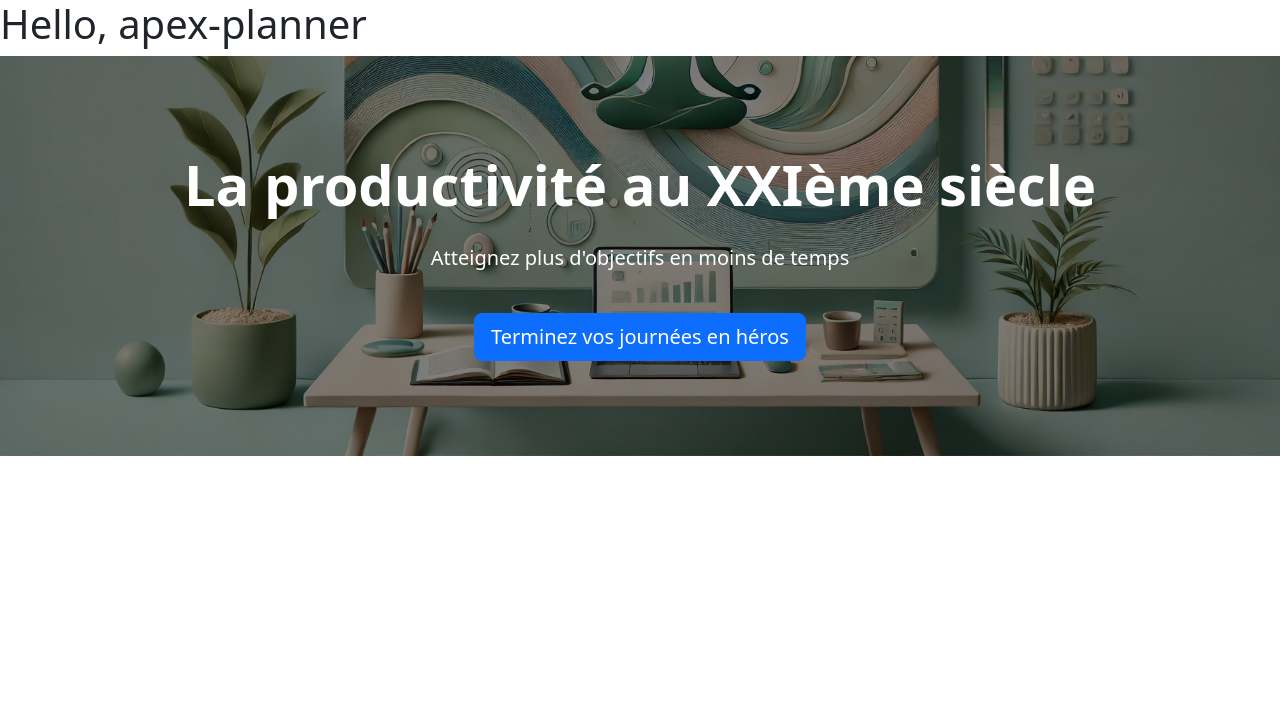
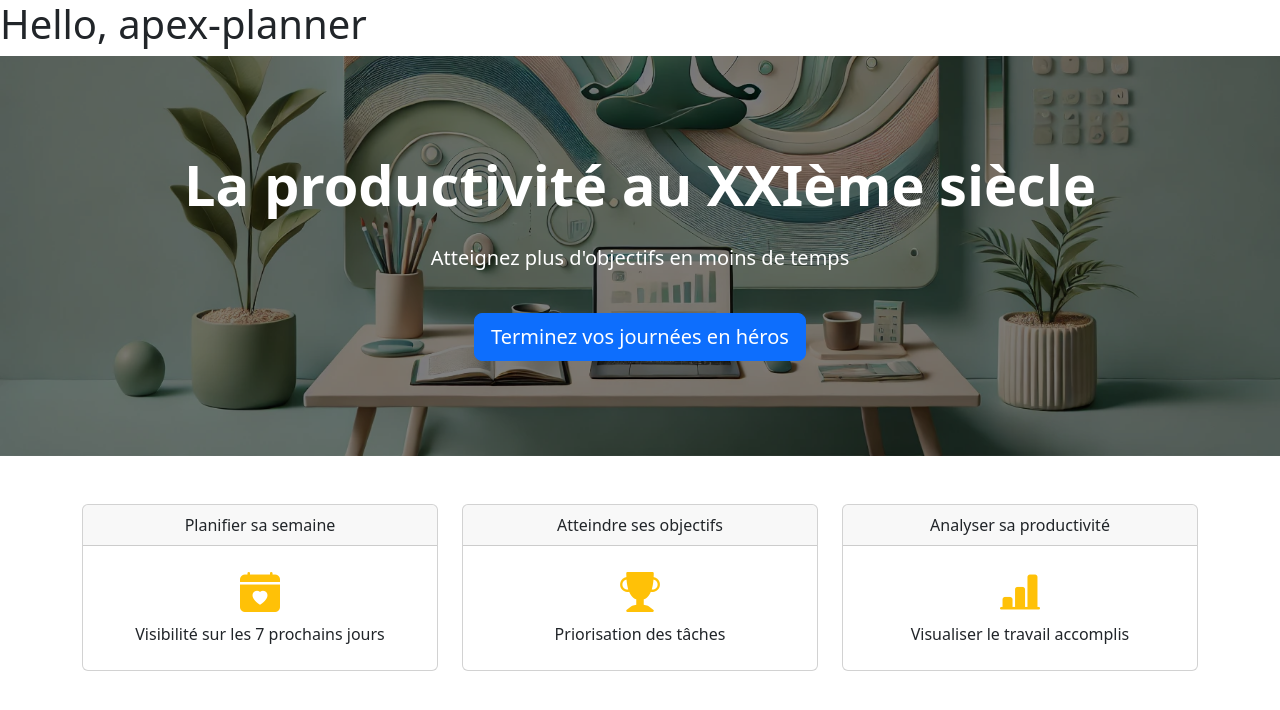
Before and after one commit to RealApexMan/apex-planner, an Angular app: page / in a window 1280 px wide. Shown: the top 710 px of the page. Built offline with nearby package versions, Linux system fonts and the light colour scheme.

Commit message:
Add homepage feature card list feature

```diff
--- a/angular.json
+++ b/angular.json
@@ -28,7 +28,9 @@
             ],
             "styles": [
               "src/styles.scss",
-              "node_modules/bootstrap/dist/css/bootstrap.min.css"
+              "node_modules/bootstrap/dist/css/bootstrap.min.css",
+              "node_modules/bootstrap-icons/font/bootstrap-icons.css"
+
 
 
             ]
--- a/package.json
+++ b/package.json
@@ -38,6 +38,7 @@
     "@angular/platform-browser": "^20.3.12",
     "@angular/router": "^20.3.12",
     "bootstrap": "^5.3.8",
+    "bootstrap-icons": "^1.13.1",
     "firebase": "^12.5.0",
     "rxjs": "~7.8.0",
     "tslib": "^2.3.0"
--- a/src/app/visitor/home/home.page.component.html
+++ b/src/app/visitor/home/home.page.component.html
@@ -4,3 +4,5 @@
     button="Terminez vos journées en héros"
     (clicked)="onBannerClicked()"
 />
+
+<app-homepage-feature-card-list [featureCardList]="featureCardList()" />
--- a/src/app/visitor/home/home.page.component.ts
+++ b/src/app/visitor/home/home.page.component.ts
@@ -1,13 +1,32 @@
-import { Component } from '@angular/core';
+import { Component, signal } from '@angular/core';
 import { HomeBannerDumbComponent } from "./home-banner/home-banner.dumb.component";
+import { HomepageFeatureCardListDumbComponent } from "./homepage-feature-card-list/homepage-feature-card-list.dumb.component";
 
 @Component({
   selector: 'app-home',
-  imports: [HomeBannerDumbComponent],
+  imports: [HomeBannerDumbComponent, HomepageFeatureCardListDumbComponent],
   templateUrl: './home.page.component.html',
   styleUrl: './home.page.component.scss',
 })
 export class HomePageComponent {
+featureCardList = signal([
+    {
+      name: 'Planifier sa semaine',
+      icon: 'calendar-heart-fill',
+      description: 'Visibilité sur les 7 prochains jours',
+    },
+    {
+      name: 'Atteindre ses objectifs',
+      icon: 'trophy-fill',
+      description: 'Priorisation des tâches',
+    },
+    {
+      name: 'Analyser sa productivité',
+      icon: 'bar-chart-line-fill',
+      description: 'Visualiser le travail accomplis',
+    },
+  ]);
+
 onBannerClicked() {
     console.log('Banner clicked');
   }
--- /dev/null
+++ b/src/app/visitor/home/homepage-feature-card-list/homepage-feature-card-list.dumb.component.html
@@ -0,0 +1,17 @@
+<div class="container text-center mt-5">
+  <div class="row">
+    @for(feature of featureCardList(); track feature.name) {
+    <div class="col-md-4">
+      <div class="card" data-testid="feature-card">
+        <div class="card-header" data-testid="feature-card-title">
+          {{ feature.name }}
+        </div>
+        <div class="card-body">
+          <i class="bi fs-1 text-warning" [ngClass]="'bi-' + feature.icon"></i>
+          <p class="card-title">{{ feature.description }}</p>
+        </div>
+      </div>
+    </div>
+    }
+  </div>
+</div>
--- /dev/null
+++ b/src/app/visitor/home/homepage-feature-card-list/homepage-feature-card-list.dumb.component.ts
@@ -0,0 +1,14 @@
+import { ChangeDetectionStrategy, Component, input } from '@angular/core';
+import { FeatureCardList } from './homepage-feature-card-list.interface';
+import { NgClass } from '@angular/common';
+
+@Component({
+  selector: 'app-homepage-feature-card-list',
+  imports: [NgClass],
+  templateUrl: './homepage-feature-card-list.dumb.component.html',
+  styleUrl: './homepage-feature-card-list.dumb.component.scss',
+  changeDetection: ChangeDetectionStrategy.OnPush,
+})
+export class HomepageFeatureCardListDumbComponent {
+  readonly featureCardList = input.required<FeatureCardList>();
+}
```
Also changed, not shown: src/app/visitor/home/homepage-feature-card-list/homepage-feature-card-list.interface.ts (added, +7 -0 lines), src/app/visitor/home/homepage-feature-card-list/homepage-feature-card-list.dumb.component.scss (added), 2 other files (tests, documents, lock files or other folders).
